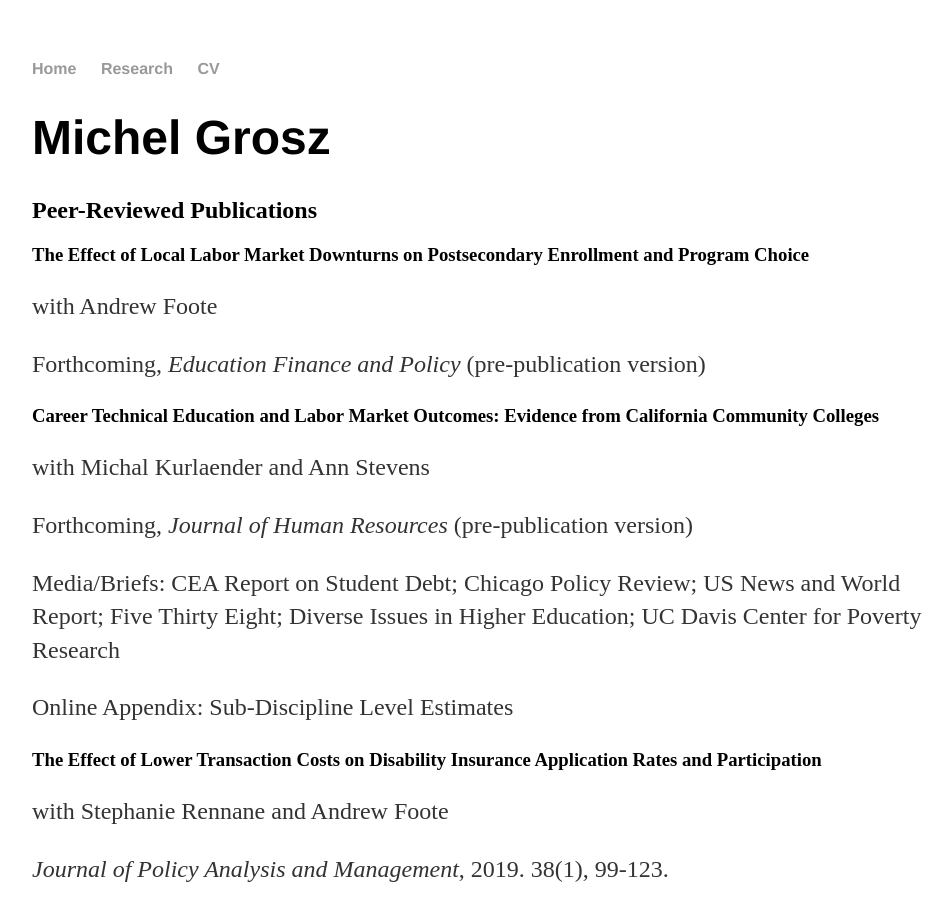
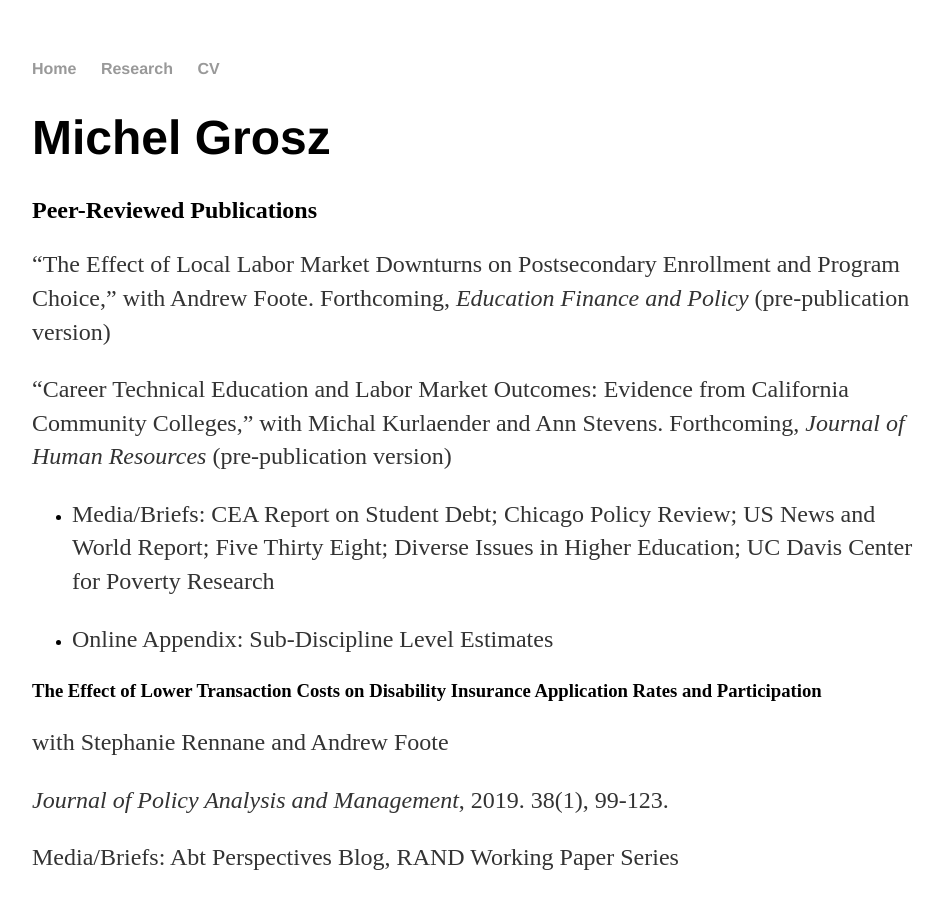
Before and after one commit to mzgrosz/mzgrosz.github.io, a Jekyll site: the page built from research/index.md, in a window 1280 px wide and 900 px high. Shown: the whole window, without its empty margins (160-1111 px from the left). Built offline with Jekyll 4.4.1, drawn with Linux system fonts in a browser that asks for light colours.

```diff
--- a/research/index.md
+++ b/research/index.md
@@ -10,22 +10,13 @@ title: Michel Grosz
 
 ## Peer-Reviewed Publications
 
-### The Effect of Local Labor Market Downturns on Postsecondary Enrollment and Program Choice
-
-with Andrew Foote
-
-Forthcoming, *Education Finance and Policy* (pre-publication version)
+"The Effect of Local Labor Market Downturns on Postsecondary Enrollment and Program Choice," with Andrew Foote. Forthcoming, *Education Finance and Policy* (pre-publication version)
 
 
-### Career Technical Education and Labor Market Outcomes: Evidence from California Community Colleges
+"Career Technical Education and Labor Market Outcomes: Evidence from California Community Colleges," with Michal Kurlaender and Ann Stevens. Forthcoming, *Journal of Human Resources* (pre-publication version)
+* Media/Briefs: CEA Report on Student Debt; Chicago Policy Review; US News and World Report; Five Thirty Eight; Diverse Issues in Higher Education; UC Davis Center for Poverty Research
 
-with Michal Kurlaender and Ann Stevens
-
-Forthcoming, *Journal of Human Resources* (pre-publication version)
-
-Media/Briefs: CEA Report on Student Debt; Chicago Policy Review; US News and World Report; Five Thirty Eight; Diverse Issues in Higher Education; UC Davis Center for Poverty Research
-
-Online Appendix: Sub-Discipline Level Estimates
+* Online Appendix: Sub-Discipline Level Estimates
 
 ### The Effect of Lower Transaction Costs on Disability Insurance Application Rates and Participation
 
```
